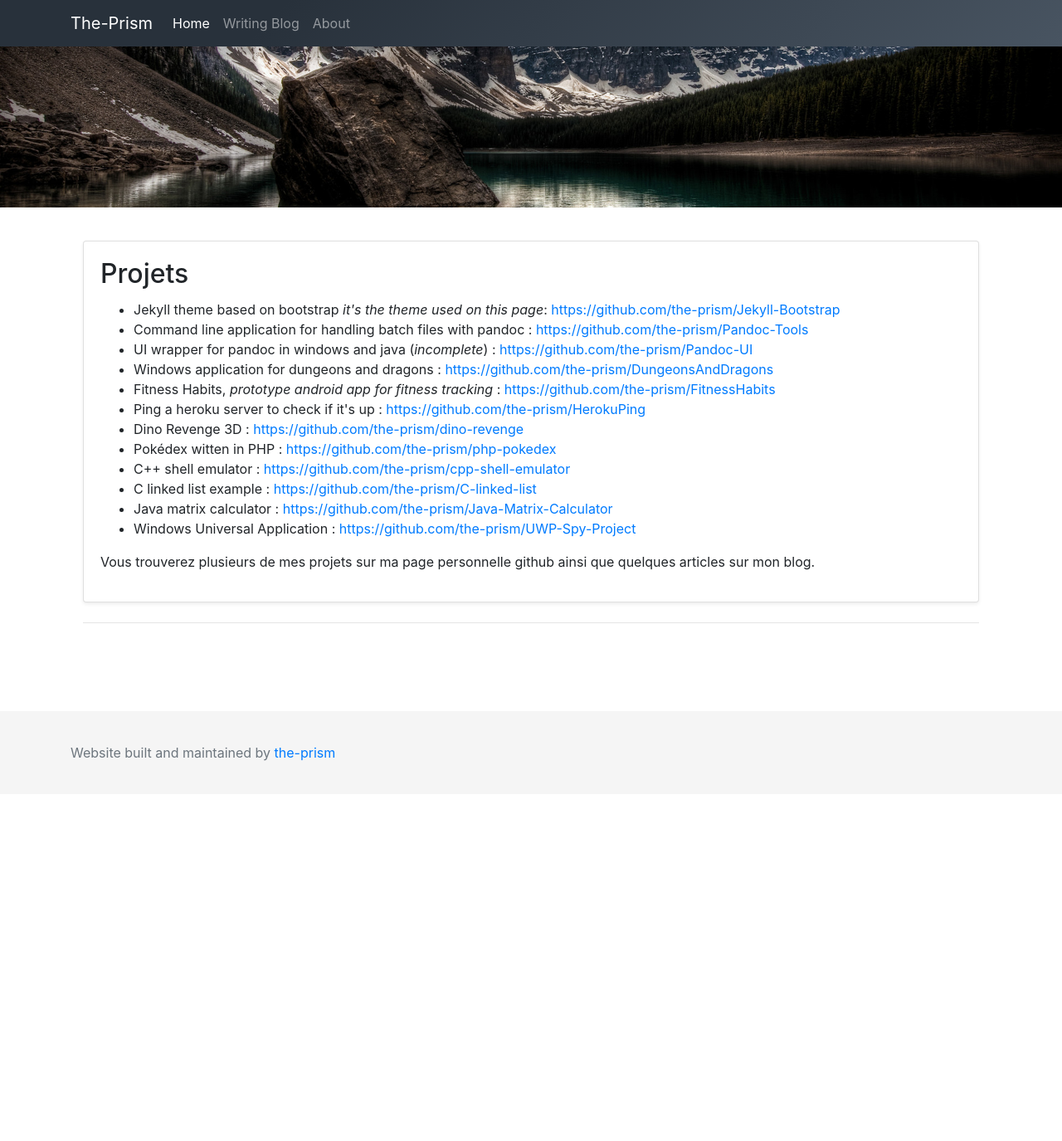
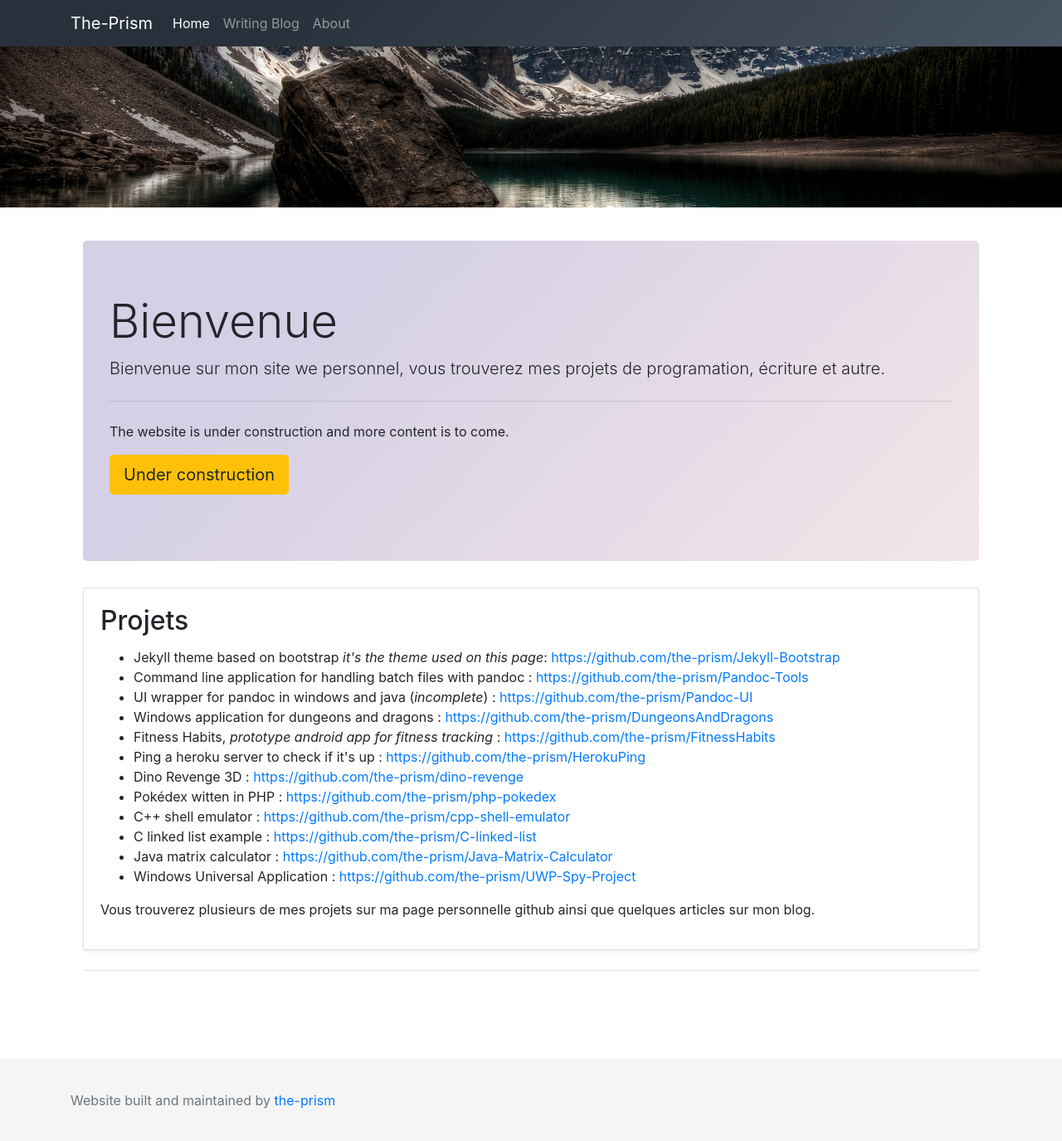
Before and after one commit to the-prism/website, a Jekyll site: the page built from index.html, in a window 1280 px wide and 1376 px high. Shown: the whole window at 83% size. Built offline with Jekyll 4.4.1, drawn with Linux system fonts in a browser that asks for light colours.

Commit message:
Update home

```diff
--- a/index.html
+++ b/index.html
@@ -3,6 +3,16 @@ layout: default
 title: Home
 bigimg: images/head.jpg
 ---
+
+<div class="jumbotron" style="background-color: #f3e6e8; background-image: linear-gradient(315deg, #f3e6e8 0%, #d5d0e5 74%);">
+    <h1 class="display-4">Bienvenue</h1>
+    <p class="lead">Bienvenue sur mon site we personnel, vous trouverez mes projets de programation, écriture et autre.</p>
+    <hr class="my-4">
+    <p>The website is under construction and more content is to come.</p>
+    <p class="lead">
+        <a class="btn btn-warning btn-lg" href="#" role="button">Under construction</a>
+    </p>
+</div>
 
 <div class="card shadow-sm">
     <div class="card-body">
```
